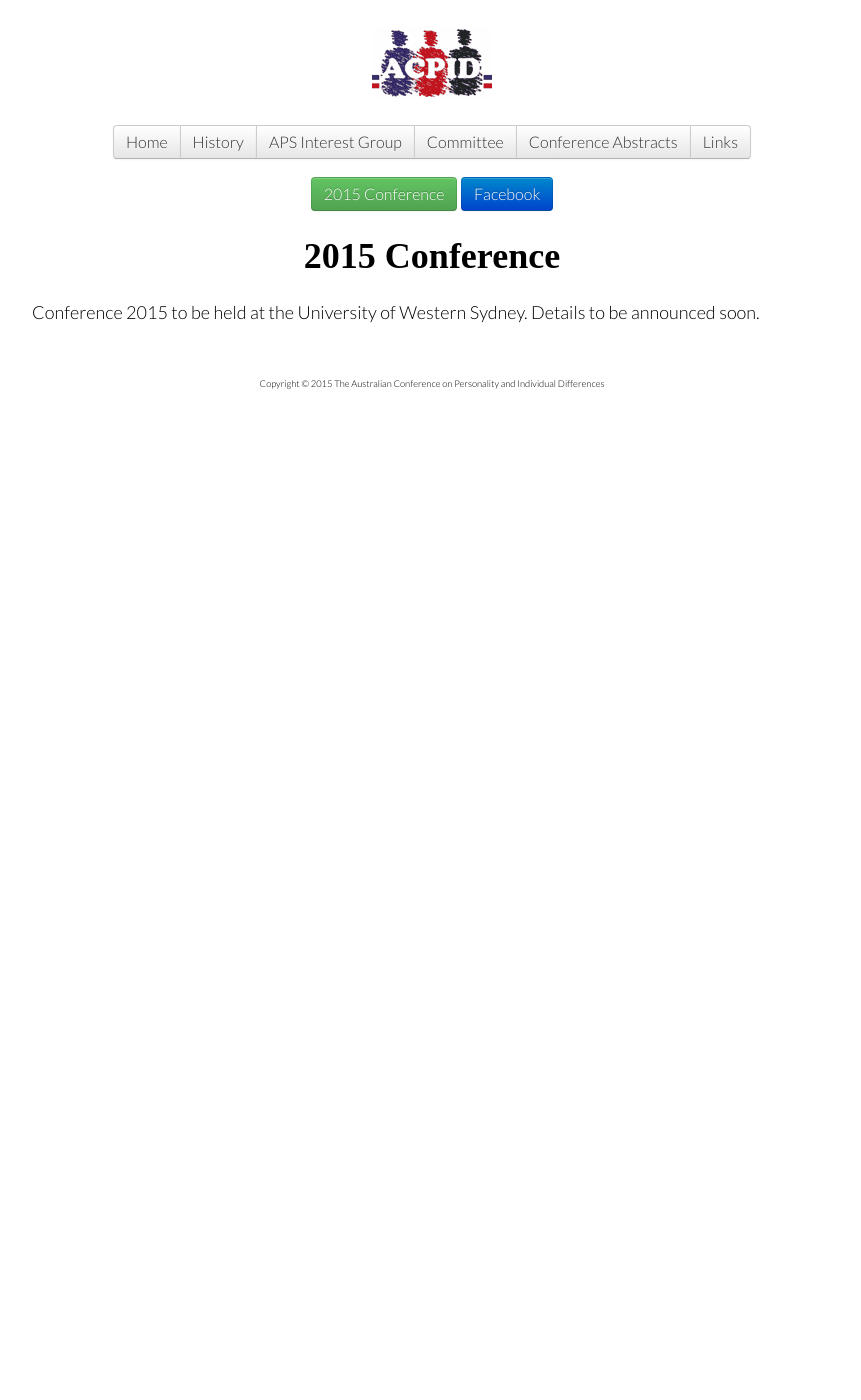
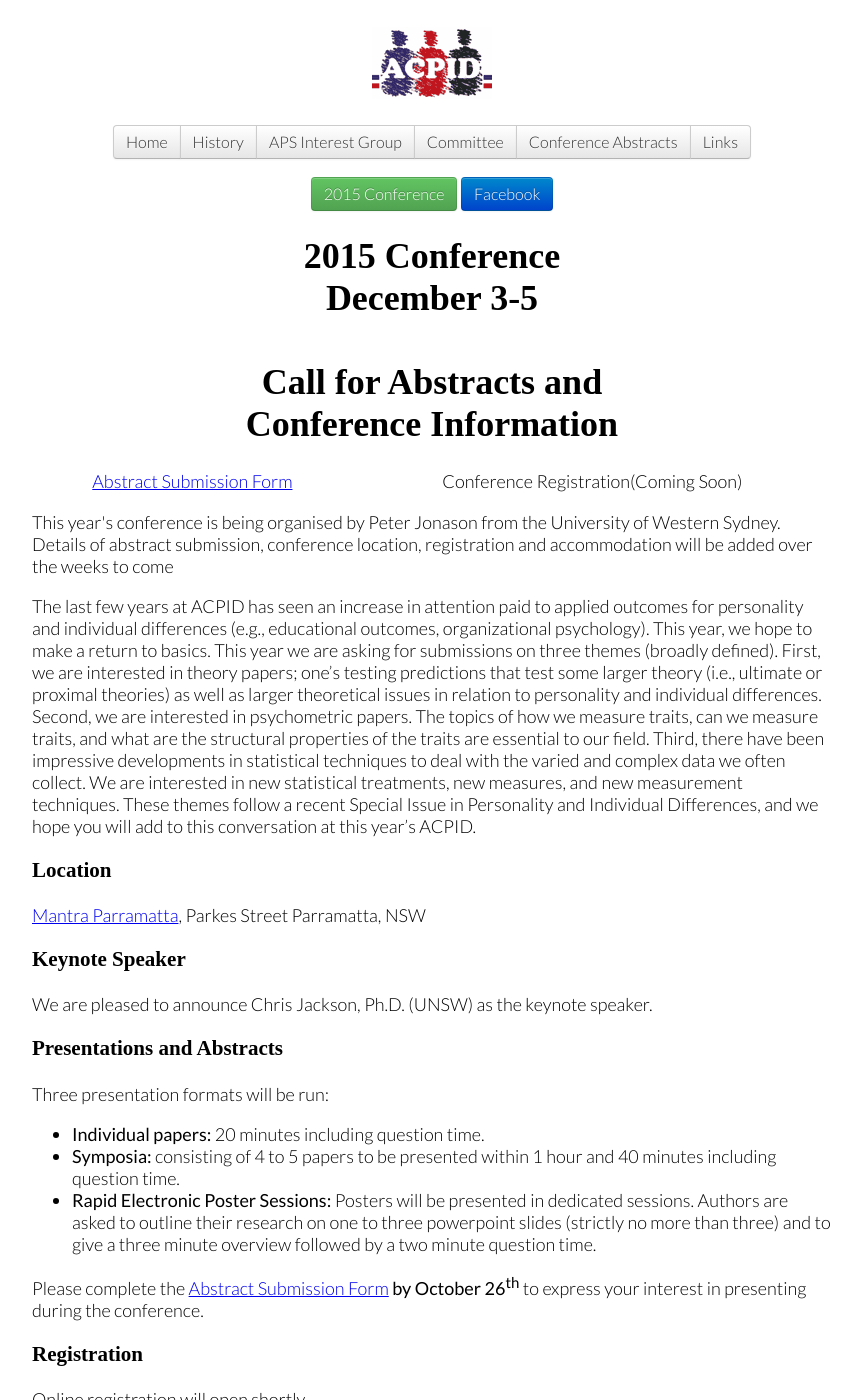
Before and after one commit to acpid/acpid.github.io, a Jekyll site: the page built from 2015.html, in a window 1280 px wide and 1400 px high. Shown: the whole window, without its empty margins (208-1069 px from the left). Built offline with Jekyll 4.4.1, drawn with Linux system fonts in a browser that asks for light colours; some web fonts are replaced; some of the changed text lies outside the part shown.

Commit message:
no message

```diff
--- a/2015.html
+++ b/2015.html
@@ -5,11 +5,136 @@ layout: default
 
 <div class="announcement">
   <h1>
-    2015 Conference
+   2015 Conference<br>
+   December 3-5<br>
+    <br>
+    Call for Abstracts and<br>
+    Conference Information
   </h1>
 </div>
 
+<table cellspacing="0" style="width: 100%; text-align: center;">
+  <tr>
+    <td>
+      <a href="https://uwsssap.co1.qualtrics.com/SE/?SID=SV_9BQYKX0DB5L7bSZ"target="_blank">Abstract Submission Form</a>
+    </td>
+    <td>
+      <!--<a href="http://www.cvent.com/d/x4qv1k/4W">Conference Registration</a>-->
+      Conference Registration(Coming Soon)
+    </td>
+  </tr>
+</table>
+
 <p>
-  Conference 2015 to be held at the University of Western Sydney. Details to be
-  announced soon.
+This year's conference is being organised by Peter Jonason from the University of Western Sydney. Details of abstract submission, conference location, registration and accommodation will be added over the weeks to come
 </p>
+
+<p>
+The last few years at ACPID has seen an increase in attention paid to applied outcomes for personality and individual differences (e.g., educational outcomes, organizational psychology). This year, we hope to make a return to basics. This year we are asking for submissions on three themes (broadly defined). First, we are interested in theory papers; one’s testing predictions that test some larger theory (i.e., ultimate or proximal theories) as well as larger theoretical issues in relation to personality and individual differences. Second, we are interested in psychometric papers. The topics of how we measure traits, can we measure traits, and what are the structural properties of the traits are essential to our field. Third, there have been impressive developments in statistical techniques to deal with the varied and complex data we often collect. We are interested in new statistical treatments, new measures, and new measurement techniques. These themes follow a recent Special Issue in Personality and Individual Differences, and we hope you will add to this conversation at this year’s ACPID.
+</p>
+
+<h3>Location</h3>
+
+<p>
+<a href="http://www.mantra.com.au/new-south-wales/sydney-and-surrounds/parramatta/accommodation/hotels/mantra-parramatta/?gclid=CPGdlqS_wMcCFZclvQodujUIaQ&gclsrc=aw.ds" target="_blank">Mantra Parramatta</a>, Parkes Street Parramatta, NSW
+</p>
+
+<h3>Keynote Speaker</h3>
+
+<p>
+We are pleased to announce Chris Jackson, Ph.D. (UNSW) as the keynote speaker.
+</p>
+
+<h3>Presentations and Abstracts</h3>
+
+<p>
+
+Three presentation formats will be run:
+</p>
+
+<ul>
+  <li>
+  <b>Individual papers:</b> 20 minutes including question time.
+  </li>
+  <li>
+  <b>Symposia:</b> consisting of 4 to 5 papers to be presented within 1 hour
+  and 40 minutes including question time.
+  </li>
+  <li>
+  <b>Rapid Electronic Poster Sessions:</b> Posters will be presented in
+  dedicated sessions. Authors are asked to outline their research on one to
+  three powerpoint slides (strictly no more than three) and to give a three
+  minute overview followed by a two minute question time.
+  </li>
+</ul>
+
+<p>
+Please complete the <a href="https://uwsssap.co1.qualtrics.com/SE/?SID=SV_9BQYKX0DB5L7bSZ"target="_blank">Abstract Submission Form</a> <b>by October 26<sup>th</sup></b> to express your interest in presenting during the conference.
+</p>
+
+
+
+<h3>Registration</h3>
+
+<p>
+Online registration will open shortly</a>.
+</p>
+
+<ul>
+  <li>
+  Conference Registration (2 Days):  Full delegate $ 210.00    Student   $160.00
+  </li>
+  <li>
+  Conference Dinner: $60.00
+  </li>
+</ul>
+
+
+<h3>Conference Dinner</h3>
+
+<p>
+There will be a banquet at the Mantra on Friday 4th December, 1830 - 2130. Tickets are $60.
+</p>
+
+<h3>Staying in Sydney</h3>
+
+<p>
+In addition to accommodation at the Mantra Parramatta there are a range of
+options available in the area. A selection of hotels and apartments near the
+conference centre are listed below:
+</p>
+
+<table cellpadding="5" border="1" style="border-collapse: collapse;">
+  <tr>
+    <th>Name</th>
+    <th>Price</th>
+    <th>Distance from conference</th>
+  </tr>
+  <tr>
+    <td><a href="http://www.mantra.com.au/new-south-wales/sydney-and-surrounds/parramatta/accommodation/hotels/mantra-parramatta/?gclid=CPGdlqS_wMcCFZclvQodujUIaQ&gclsrc=aw.ds" target="_blank">Mantra Parramatta</a></td>
+    <td>From $136/night<span class="smalltext"> - Call and quote "University of Western Sydney December" for a 10% discount</span></td>
+    <td>-</td>
+  <tr>
+    <td><a href= "http://www.uwsvillage.com.au/parramatta/" target="_blank"> UWS Village</a></td>
+    <td>From  $65/night</td>
+    <td>2.2 km</td>
+</table>
+
+<p style="text-align: center">
+<a href="/files/ACPID_2014_conference_map.pdf">
+  <iframe src="https://www.google.com/maps/embed?pb=!1m14!1m12!1m3!1d3314.802840642311!2d151.00916982547835!3d-33.817400680512165!2m3!1f0!2f0!3f0!3m2!1i1024!2i768!4f13.1!5e0!3m2!1sen!2sau!4v1440377780509" width="600" height="450" frameborder="0" style="border:0" allowfullscreen></iframe>
+</a>
+<br>
+</p>
+
+<h3>About Sydney</h3>
+
+<a href="http://www.tripadvisor.com.au/Tourism-g1234132-Parramatta_Greater_Sydney_New_South_Wales-Vacations.html"target="_blank">Tourist information</a>
+
+<!--
+<h3>For More Information</h3>
+
+<p>
+
+</p>
+-->
```
